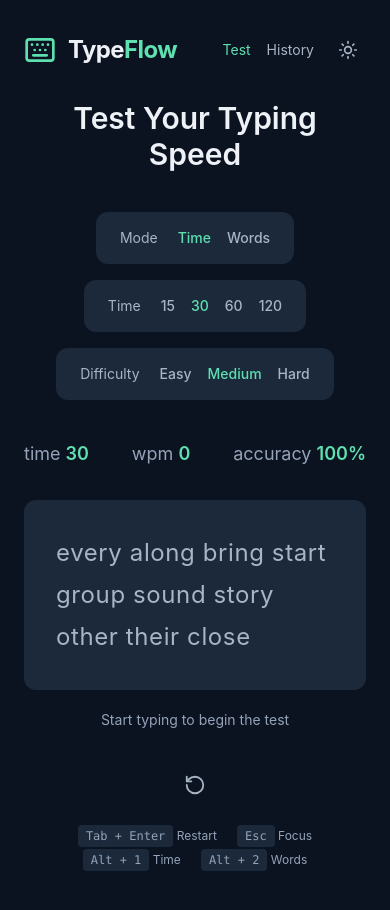
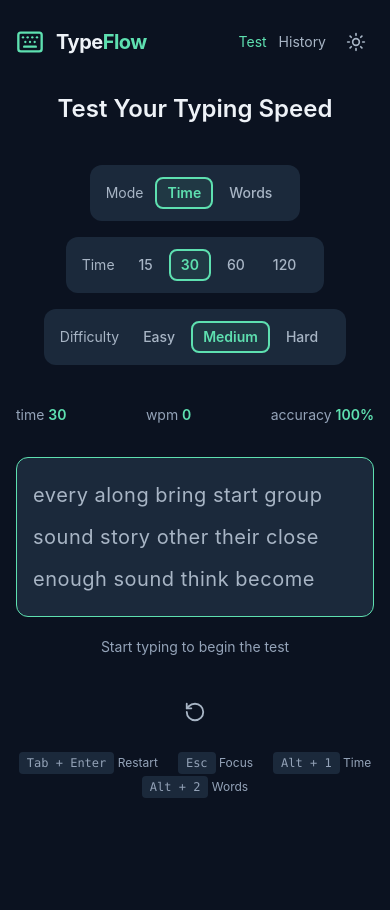
Before and after one commit to chrislff02/TypeFlow, a React (Vite) app: page / in a window 390 px wide. Shown: the top 910 px of the page. After the commit the page ends 844 px from the top, so only its background shows below. Built offline with nearby package versions, Linux system fonts and the light colour scheme.

Commit message:
fix: improve accessibility, responsive layout, and selected settings indicators

```diff
--- a/src/App.tsx
+++ b/src/App.tsx
@@ -513,20 +513,20 @@ function App() {
       className="flex min-h-screen flex-col bg-app-bg text-app-text"
     >
       {/* Header */}
-      <header className="mx-auto flex w-full max-w-6xl items-center justify-between px-6 py-8">
+      <header className="mx-auto flex w-full max-w-6xl flex-wrap items-center justify-between gap-3 px-4 py-6 sm:px-6 sm:py-8">
         <div className="flex items-center gap-3">
-          <Keyboard className="h-8 w-8 text-app-accent" />
+          <Keyboard className="h-7 w-7 text-app-accent sm:h-8 sm:w-8" />
 
-          <h1 className="text-2xl font-bold tracking-tight">
+          <h1 className="text-xl font-bold tracking-tight sm:text-2xl">
             Type<span className="text-app-accent">Flow</span>
           </h1>
         </div>
 
-        <div className="flex items-center gap-4 text-app-muted">
+        <div className="flex items-center gap-3 text-app-muted sm:gap-4">
           {/* Typing Test Navigation */}
-
           <button
             type="button"
+            aria-current={currentPage === "test" ? "page" : undefined}
             onClick={() => setCurrentPage("test")}
             disabled={isRunning}
             title={
@@ -546,6 +546,7 @@ function App() {
           {/* Typing History Navigation */}
           <button
             type="button"
+            aria-current={currentPage === "history" ? "page" : undefined}
             onClick={() => setCurrentPage("history")}
             disabled={isRunning}
             title={
@@ -553,7 +554,7 @@ function App() {
                 ? "Finish or restart the current test first"
                 : "View typing history"
             }
-            className={`flex items-center gap-2 text-sm transition ${
+            className={`text-sm transition ${
               isRunning
                 ? "cursor-not-allowed opacity-40"
                 : "cursor-pointer hover:text-app-accent"
@@ -561,7 +562,7 @@ function App() {
               currentPage === "history" ? "text-app-accent" : "text-app-muted"
             }`}
           >
-            <span>History</span>
+            History
           </button>
 
           {/* Theme Toggle */}
@@ -580,7 +581,7 @@ function App() {
       </header>
 
       {/* Main Content */}
-      <main className="mx-auto flex w-full max-w-5xl flex-1 flex-col justify-center px-6 pb-20">
+      <main className="mx-auto flex w-full max-w-5xl flex-1 flex-col justify-center px-4 pb-10 sm:px-6 sm:pb-20">
         {currentPage === "history" ? (
           <History history={history} onClearHistory={clearHistory} />
         ) : isFinished ? (
@@ -597,36 +598,32 @@ function App() {
           <>
             {/* Introduction */}
             <div className="mb-10 text-center">
-              <h2 className="text-3xl font-semibold">Test Your Typing Speed</h2>
+              <h2 className="text-2xl font-semibold sm:text-3xl">
+                Test Your Typing Speed
+              </h2>
             </div>
 
             {/* Test Settings */}
             <div className="mb-10 flex flex-col items-center gap-4">
               {/* First Row: Test Mode */}
-              <div className="flex items-center gap-5 rounded-xl bg-app-surface px-6 py-4">
+              <div className="flex flex-wrap items-center justify-center gap-3 rounded-xl bg-app-surface px-4 py-3 sm:px-6 sm:py-4">
                 <span className="text-sm text-app-muted">Mode</span>
 
-                <div className="flex gap-4">
+                <div className="flex flex-wrap justify-center gap-1">
                   <button
                     type="button"
+                    aria-pressed={testMode === "time"}
                     onClick={() => changeTestMode("time")}
-                    className={`cursor-pointer text-sm font-medium transition ${
-                      testMode === "time"
-                        ? "text-app-accent"
-                        : "text-app-muted hover:text-app-text"
-                    }`}
+                    className="setting-option cursor-pointer text-sm font-medium text-app-muted hover:text-app-text"
                   >
                     Time
                   </button>
 
                   <button
                     type="button"
+                    aria-pressed={testMode === "words"}
                     onClick={() => changeTestMode("words")}
-                    className={`cursor-pointer text-sm font-medium transition ${
-                      testMode === "words"
-                        ? "text-app-accent"
-                        : "text-app-muted hover:text-app-text"
-                    }`}
+                    className="setting-option cursor-pointer text-sm font-medium text-app-muted hover:text-app-text"
                   >
                     Words
                   </button>
@@ -636,23 +633,20 @@ function App() {
               {/* Second Row: Time/Words and Difficulty */}
               <div className="flex flex-wrap items-center justify-center gap-4">
                 {/* Time or Word Count */}
-                <div className="flex flex-wrap items-center justify-center gap-5 rounded-xl bg-app-surface px-6 py-4">
+                <div className="flex flex-wrap items-center justify-center gap-3 rounded-xl bg-app-surface px-4 py-3 sm:px-6 sm:py-4">
                   <span className="text-sm text-app-muted">
                     {testMode === "time" ? "Time" : "Words"}
                   </span>
 
-                  <div className="flex gap-4">
+                  <div className="flex flex-wrap justify-center gap-1">
                     {testMode === "time"
                       ? TEST_DURATIONS.map((time) => (
                           <button
                             key={time}
                             type="button"
+                            aria-pressed={duration === time}
                             onClick={() => changeDuration(time)}
-                            className={`cursor-pointer text-sm font-medium transition ${
-                              duration === time
-                                ? "text-app-accent"
-                                : "text-app-muted hover:text-app-text"
-                            }`}
+                            className="setting-option cursor-pointer text-sm font-medium text-app-muted hover:text-app-text"
                           >
                             {time}
                           </button>
@@ -661,12 +655,9 @@ function App() {
                           <button
                             key={count}
                             type="button"
+                            aria-pressed={wordCount === count}
                             onClick={() => changeWordCount(count)}
-                            className={`cursor-pointer text-sm font-medium transition ${
-                              wordCount === count
-                                ? "text-app-accent"
-                                : "text-app-muted hover:text-app-text"
-                            }`}
+                            className="setting-option cursor-pointer text-sm font-medium text-app-muted hover:text-app-text"
                           >
                             {count}
                           </button>
@@ -675,21 +666,18 @@ function App() {
                 </div>
 
                 {/* Difficulty */}
-                <div className="flex flex-wrap items-center justify-center gap-5 rounded-xl bg-app-surface px-6 py-4">
+                <div className="flex flex-wrap items-center justify-center gap-3 rounded-xl bg-app-surface px-4 py-3 sm:px-6 sm:py-4">
                   <span className="text-sm text-app-muted">Difficulty</span>
 
-                  <div className="flex gap-4">
+                  <div className="flex flex-wrap justify-center gap-1">
                     {(["easy", "medium", "hard"] as Difficulty[]).map(
                       (level) => (
                         <button
                           key={level}
                           type="button"
+                          aria-pressed={difficulty === level}
                           onClick={() => changeDifficulty(level)}
-                          className={`cursor-pointer text-sm font-medium capitalize transition ${
-                            difficulty === level
-                              ? "text-app-accent"
-                              : "text-app-muted hover:text-app-text"
-                          }`}
+                          className="setting-option cursor-pointer text-sm font-medium capitalize text-app-muted hover:text-app-text"
                         >
                           {level}
                         </button>
@@ -701,7 +689,7 @@ function App() {
             </div>
 
             {/* Live Statistics */}
-            <div className="mb-8 flex justify-between gap-4 text-lg">
+            <div className="mb-8 flex justify-between gap-4 text-sm sm:text-lg">
               <div>
                 <span className="text-app-subtle">
                   {testMode === "time" ? "time " : "elapsed "}
--- a/src/components/TypingText.tsx
+++ b/src/components/TypingText.tsx
@@ -1,4 +1,10 @@
-import { useEffect, useLayoutEffect, useRef, type ChangeEvent } from "react";
+import {
+  useEffect,
+  useLayoutEffect,
+  useRef,
+  type ChangeEvent,
+  type KeyboardEvent,
+} from "react";
 
 interface TypingTextProps {
   text: string;
@@ -59,10 +65,36 @@ function TypingText({
     }
   }, [typedText, text, disabled, resetKey]);
 
+  // Keep typing input sequential.
+  const handleKeyDown = (event: KeyboardEvent<HTMLInputElement>) => {
+    const blockedKeys = [
+      "ArrowLeft",
+      "ArrowRight",
+      "ArrowUp",
+      "ArrowDown",
+      "Home",
+      "End",
+      "Delete",
+    ];
+
+    // Prevent moving the cursor into previously typed text.
+    if (blockedKeys.includes(event.key)) {
+      event.preventDefault();
+      return;
+    }
+
+    // Prevent selecting all typed text.
+    if ((event.metaKey || event.ctrlKey) && event.key.toLowerCase() === "a") {
+      event.preventDefault();
+    }
+  };
+
+  // Process typing input.
   const handleTyping = (event: ChangeEvent<HTMLInputElement>) => {
     if (disabled) return;
 
     const value = event.target.value;
+
     if (value.length <= text.length) {
       onTyping(value);
     }
@@ -70,7 +102,7 @@ function TypingText({
 
   return (
     <div
-      className="relative cursor-text rounded-xl bg-app-surface p-8"
+      className="relative cursor-text rounded-xl border border-app-border bg-app-surface p-4 transition-colors focus-within:border-app-accent sm:p-8"
       onClick={() => {
         if (!disabled) {
           inputRef.current?.focus();
@@ -83,6 +115,16 @@ function TypingText({
         type="text"
         value={typedText}
         onChange={handleTyping}
+        onKeyDown={handleKeyDown}
+        onSelect={(event) => {
+          const input = event.currentTarget;
+          const end = input.value.length;
+
+          // Keep the actual input cursor at the end.
+          if (input.selectionStart !== end || input.selectionEnd !== end) {
+            input.setSelectionRange(end, end);
+          }
+        }}
         onPaste={(event) => event.preventDefault()}
         onDrop={(event) => event.preventDefault()}
         onCut={(event) => event.preventDefault()}
@@ -97,11 +139,12 @@ function TypingText({
 
       {/* Fixed-height typing window: three lines. */}
       <div ref={textContainerRef} className="h-[126px] overflow-hidden">
-        <div className="break-words text-2xl leading-[42px] tracking-wide">
+        <div className="break-words text-xl leading-[42px] tracking-wide sm:text-2xl">
           {text.split("").map((character, index) => {
             const typedCharacter = typedText[index];
             let characterColor = "text-app-muted";
 
+            // Highlight correct and incorrect characters.
             if (typedCharacter !== undefined) {
               characterColor =
                 typedCharacter === character
@@ -115,6 +158,7 @@ function TypingText({
               typedCharacter !== undefined &&
               typedCharacter !== " ";
 
+            // Identify the current typing position.
             const isActive = !disabled && index === typedText.length;
 
             return (
--- a/src/index.css
+++ b/src/index.css
@@ -23,12 +23,12 @@
   --app-surface: #d4cbc2;
   --app-text: #4f4745;
   --app-muted: #5f5754;
-  --app-subtle: #7a716d;
-  --app-accent: #6f8f72;
-  --app-accent-hover: #5f7d62;
+  --app-subtle: #625952;
+  --app-accent: #49664c;
+  --app-accent-hover: #38533b;
+  --app-error: #9e3939;
+  --app-button-text: #f8f4ef;
   --app-border: #b8aea5;
-  --app-error: #b55c57;
-  --app-button-text: #f8f4ef;
 
   color-scheme: light;
 }
@@ -57,3 +57,26 @@ body {
   background-color: var(--app-bg);
   color: var(--app-text);
 }
+
+/* Visible keyboard focus indicators */
+button:focus-visible,
+a:focus-visible {
+  outline: 2px solid var(--app-accent);
+  outline-offset: 4px;
+}
+
+/* Typing test settings buttons */
+.setting-option {
+  padding: 4px 10px;
+  border: 2px solid transparent;
+  border-radius: 8px;
+  transition: all 150ms ease;
+}
+
+/* Highlight the currently selected option */
+.setting-option[aria-pressed="true"] {
+  border-color: var(--app-accent);
+  color: var(--app-accent);
+  font-weight: 600;
+  background-color: color-mix(in srgb, var(--app-accent) 8%, transparent);
+}
```
